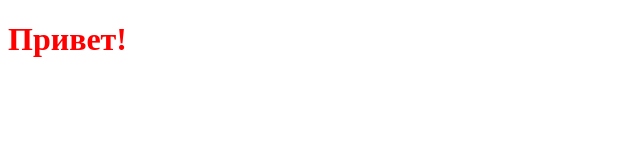
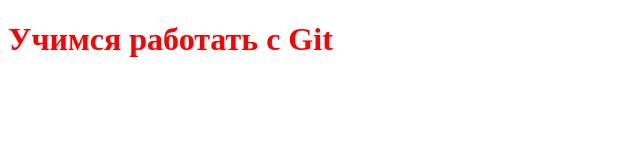
Before and after one commit to nasyanka13/Module02-test, a plain HTML site: page index.html in a window 1280 px wide. Shown: the whole page, without its empty margins (0-640 px from the left). Drawn offline with Linux system fonts and the light colour scheme.

Commit message:
change index

```diff
--- a/index.html
+++ b/index.html
@@ -8,6 +8,6 @@
     <link rel="stylesheet" href="styles/style.css">
 </head>
 <body>
-    <h1>Привет!</h1>
+    <h1>Учимся работать с Git</h1>
 </body>
 </html>
```
